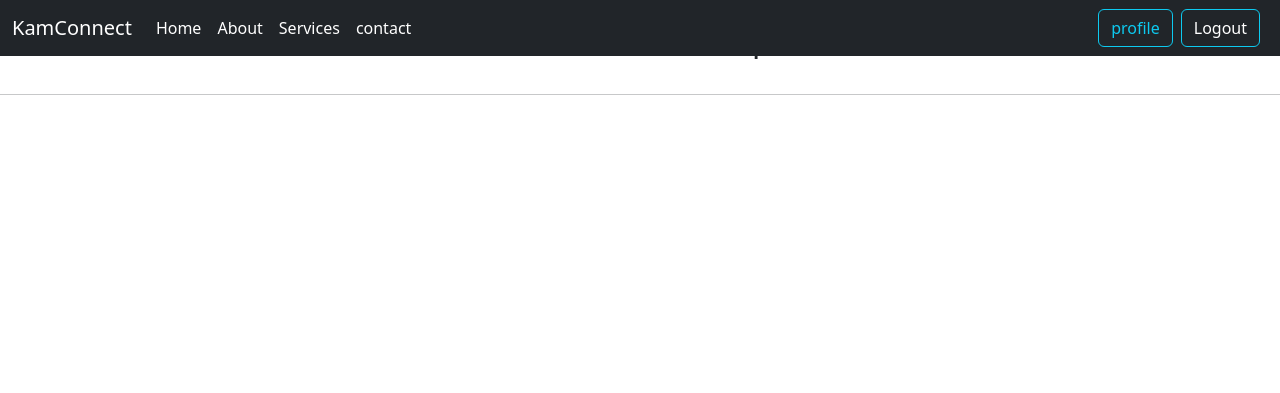
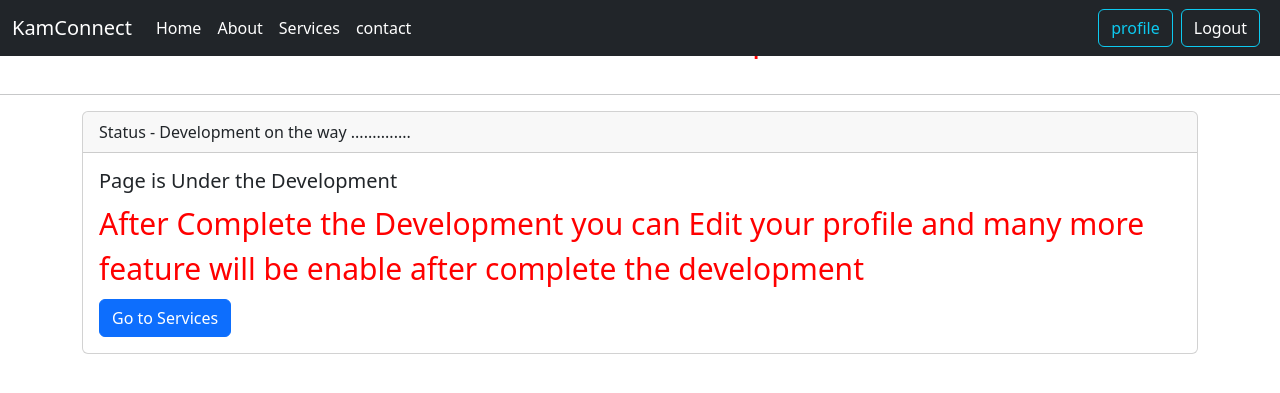
Before and after one commit to Sarthak-vyas183/project-1.0, a PHP site: page /fourm2/welcome.php in a window 1280 px wide. Shown: the top 393 px of the page. Run offline with PHP 8.4, Linux system fonts and the light colour scheme; the visitor is signed in with stand-in values (Sample User, id 1).

Commit message:
welcome page Edit

```diff
--- a/welcome.php
+++ b/welcome.php
@@ -19,23 +19,41 @@ if (!isset($_SESSION['loggedin']) || $_SESSION['loggedin'] !== true) {
      <style>
         .welcome {
             display : none;
+
         }
         .user-email {
             display:flex;
             justify-content:center;
             margin:20px;
         }
+        p {
+            color:red;
+        }
+        .card-title{
+            color :red;
+            font-size:30px;
+        }
+
      </style>
 </head>
 <body>
     <?php require "partials/header.php" ?>
-    <h2 class="user-email"> <p>Welcome, <?php echo $_SESSION['email']; ?>! </p></h2>
+    <h2 class="user-email"> <p class="ptag">Welcome, <?php echo $_SESSION['email']; ?>! </p></h2>
     <hr>
+    <div class="container">
+    <div class="card">
+  <div class="card-header">
+    Status - Development on the way ..............
+  </div>
+  <div class="card-body">
+    <h5 class="card-text">Page is Under the Development</h5>
+    <p class="card-title">After Complete the Development you can Edit your profile and many more feature will be enable after complete the development</p>
+    <a href="service.php" class="btn btn-primary">Go to Services</a>
+  </div>
+</div>
+    </div>
 </body>
 <script src="https://cdn.jsdelivr.net/npm/bootstrap@5.3.2/dist/js/bootstrap.bundle.min.js" integrity="sha384-C6RzsynM9kWDrMNeT87bh95OGNyZPhcTNXj1NW7RuBCsyN/o0jlpcV8Qyq46cDfL" crossorigin="anonymous"></script>
  <script src="partials/script.js"></script>
- <script>
-    color = document.getElementsByclass("welcome");
 
- </script>
 </html>
```
